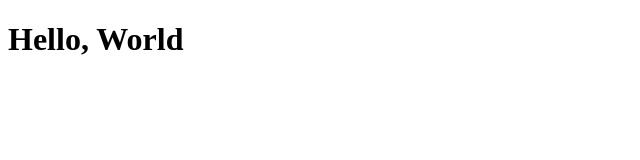
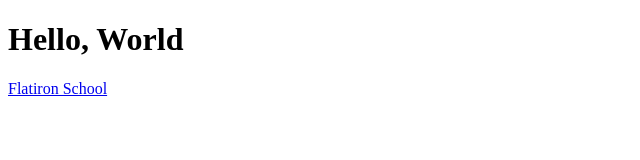
Before and after one commit to Muthomi254/phase0, a plain HTML site: page index.html in a window 1280 px wide. Shown: the whole page, without its empty margins (0-640 px from the left). Drawn offline with Linux system fonts and the light colour scheme.

Commit message:
completed assignment

```diff
--- a/index.html
+++ b/index.html
@@ -3,3 +3,4 @@
 <title>Cat Perry's Favorite cats</title>
 
 <h1>Hello, World</h1>
+<a href="https://flatironschool.com">Flatiron School</a>
```
